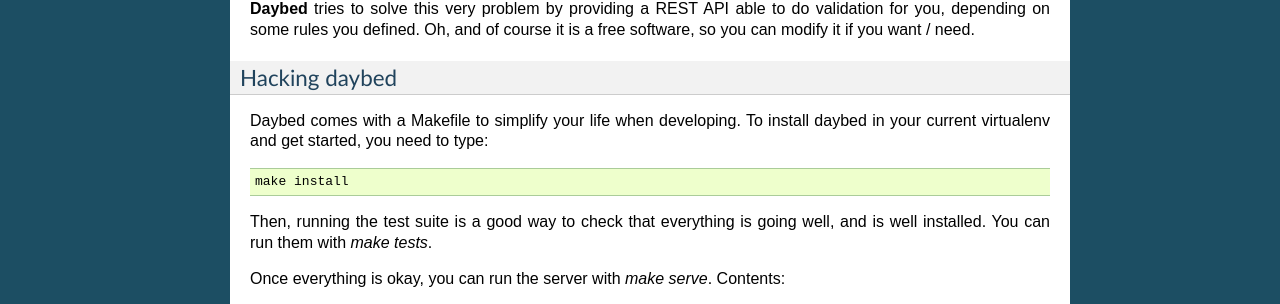
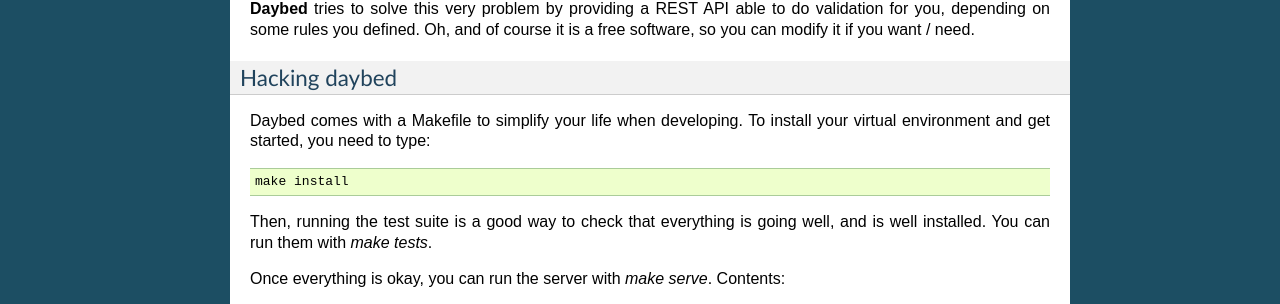
Before and after one commit to spiral-project/daybed, a Sphinx documentation site: the page built from docs/source/index.rst, in a window 1280 px wide. Shown: the part 454-758 px from the top of the page. Built offline with Sphinx 7.4.7, drawn with Linux system fonts in a browser that asks for light colours.

Commit message:
Modify the Makefile to use the current VENV or create one if not in a VENV.

```diff
--- a/docs/source/index.rst
+++ b/docs/source/index.rst
@@ -31,7 +31,7 @@
 --------------
 
 Daybed comes with a Makefile to simplify your life when developing. To install
-daybed in your current virtualenv and get started, you need to type::
+your virtual environment and get started, you need to type::
 
     make install
 
```
Also changed, not shown: 1 other file.
